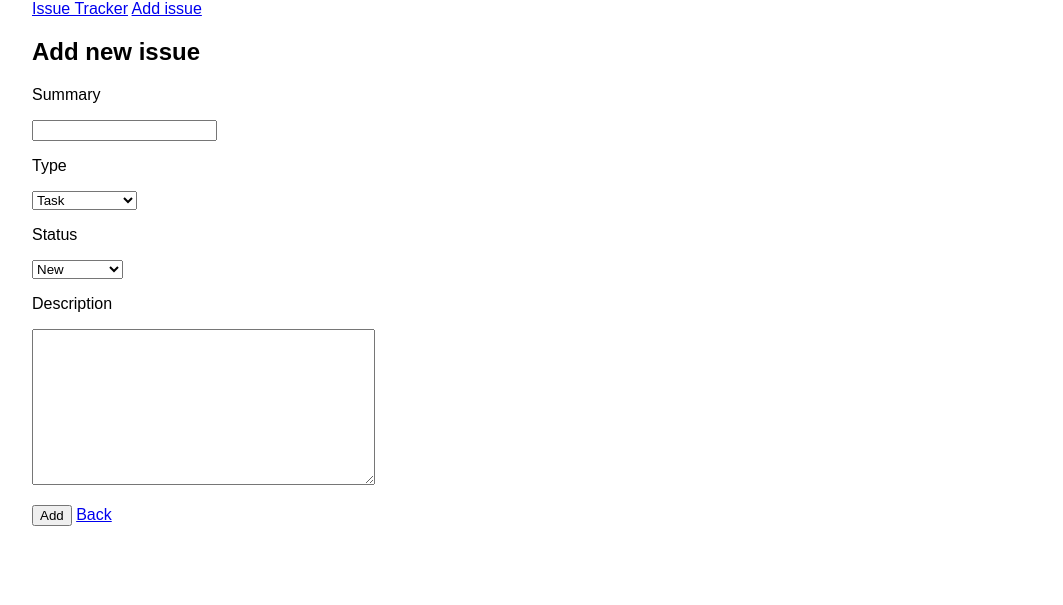
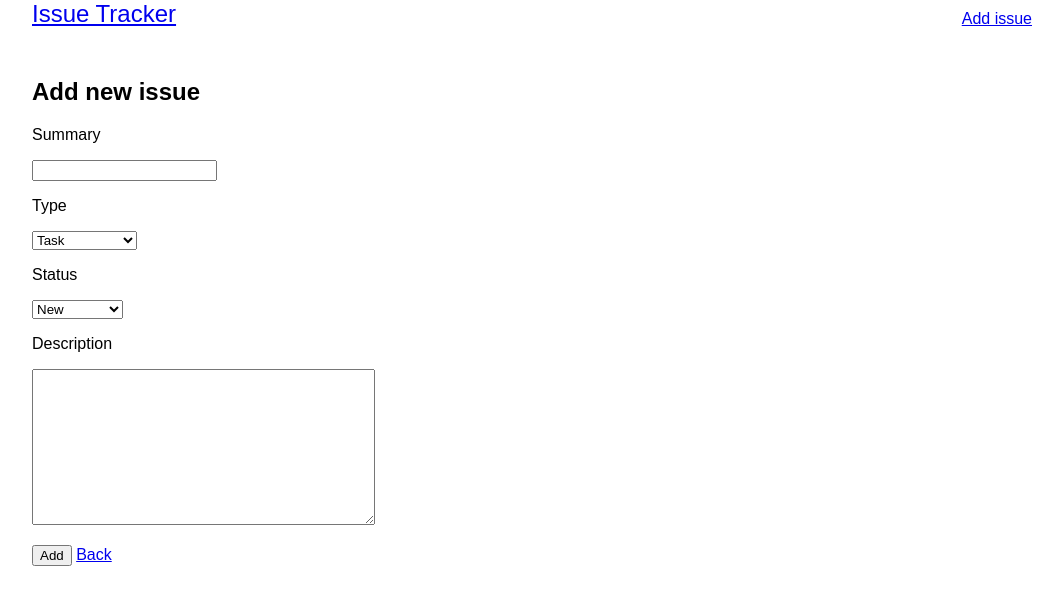
Before and after one commit to nvrmndmnm/issue-tracker, a Django app: page /issues/add/ in a window 1280 px wide. Shown: the top 605 px of the page, without its empty margins (108-1171 px from the left). Run offline with Django 3.2, Linux system fonts and the light colour scheme; data comes from the database, SQL or seed files in the repository.

Commit message:
Minor style update

```diff
--- a/source/webapp/static/css/main.css
+++ b/source/webapp/static/css/main.css
@@ -1,6 +1,17 @@
 body {
     font-family: Arial, sans-serif;
     margin: 0;
+}
+.logo {
+    font-size: 24px;
+}
+.header {
+    width: 1000px;
+    margin: 0 auto;
+    padding-bottom: 30px;
+    display: flex;
+    justify-content: space-between;
+    align-items: flex-end;
 }
 .content {
     width: 1000px;
--- a/source/webapp/templates/base.html
+++ b/source/webapp/templates/base.html
@@ -14,7 +14,7 @@
     <title>{% block title %}{% endblock %}</title>
 </head>
 <body>
-<div class="content">
+<div class="header">
     <a class="logo" href="{% url 'index' %}">Issue Tracker</a>
     <a href="{% url 'add_issue' %}">Add issue</a>
 </div>
```
